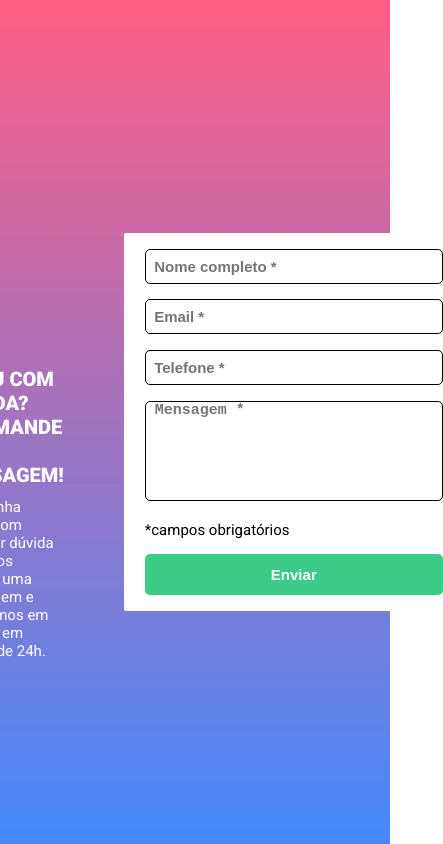
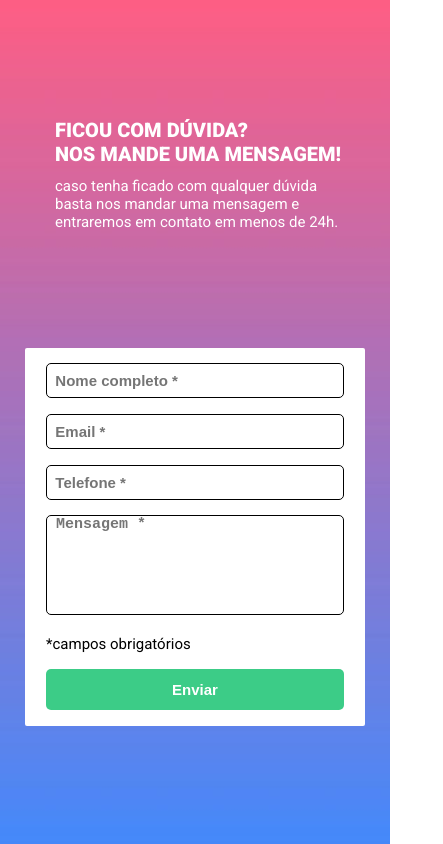
Before and after one commit to Abel-V-Pereira/formulario-com-validacao, a plain HTML site: page index.html in a window 390 px wide. Shown: the whole page, 443 px wide, since content can reach past the window. Drawn offline with Linux system fonts and the light colour scheme.

Commit message:
esqueci o responsivo XD

```diff
--- a/index.html
+++ b/index.html
@@ -7,6 +7,7 @@
 
     <link rel="stylesheet" href="./src/css/reset.css">
     <link rel="stylesheet" href="./src/css/style.css">
+    <link rel="stylesheet" href="./src/css/responsive.css">
 
     <title>Formulário com Validação</title>
 </head>
--- /dev/null
+++ b/src/css/responsive.css
@@ -0,0 +1,10 @@
+@media (max-width: 710px) {
+    main {
+        flex-direction: column;
+        justify-content: space-evenly;
+    }
+
+    .msg-suporte {
+        margin-left: 80px;
+    }
+}
```
